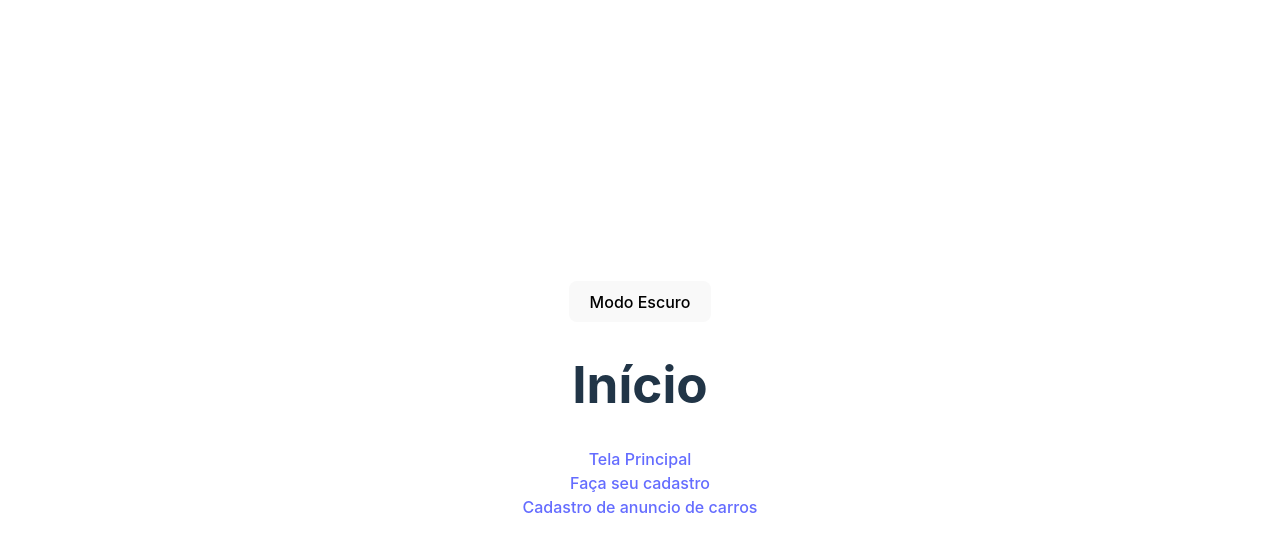
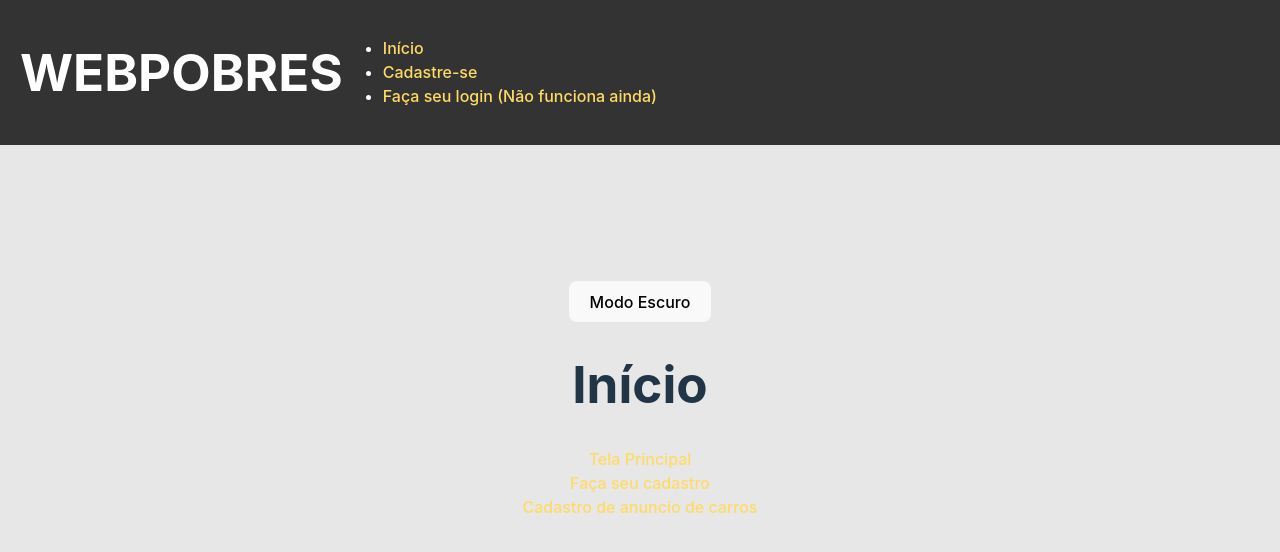
Before and after one commit to LeaelSouza/projeto_SA, a React (Vite) app in the folder vite-project/: page / in a window 1280 px wide. Shown: the top 552 px of the page. Built offline with nearby package versions, Linux system fonts and the light colour scheme.

Commit message:
adicionando o cabeçalho

```diff
--- a/vite-project/index.html
+++ b/vite-project/index.html
@@ -6,6 +6,33 @@
     <meta name="viewport" content="width=device-width, initial-scale=1.0" />
     <title>Projeto</title>
   </head>
+
+  <header>
+    <style>
+      .cabecalho {
+        background-color: #333;
+        color: #fff;
+        padding: 10px 20px;
+        display: flex;
+        align-items: center;
+        position: fixed; /* Torna o cabeçalho fixo */
+        top: 0; /* Fixa o cabeçalho no topo da tela */
+        width: 100%; /* Ocupa a largura total da tela */
+        z-index: 1000; /* Z-index para garantir que o cabeçalho fique acima de outros elementos */
+      }
+    </style>
+
+    <div class="cabecalho">
+      <h1>WEBPOBRES</h1>
+      <ul>
+        <li><a href="/">Início</a></li>
+        <li><a href="/cadastroUsuario">Cadastre-se</a></li>
+        <li><a href="/">Faça seu login (Não funciona ainda)</a></li>
+      </ul>
+    </div>
+
+  </header>
+
   <body>
     <div id="root"></div>
     <script type="module" src="/src/main.jsx"></script>
--- a/vite-project/src/index.css
+++ b/vite-project/src/index.css
@@ -15,7 +15,7 @@
 
 a {
   font-weight: 500;
-  color: #646cff;
+  color: #ffdb64;
   text-decoration: inherit;
 }
 a:hover {
@@ -57,11 +57,11 @@ button:focus-visible {
 @media (prefers-color-scheme: light) {
   :root {
     color: #213547;
-    background-color: #ffffff;
+    background-color: #e7e7e7;
 
   }
   a:hover {
-    color: #747bff;
+    color: #c7a535;
   }
   button {
     background-color: #f9f9f9;
```
